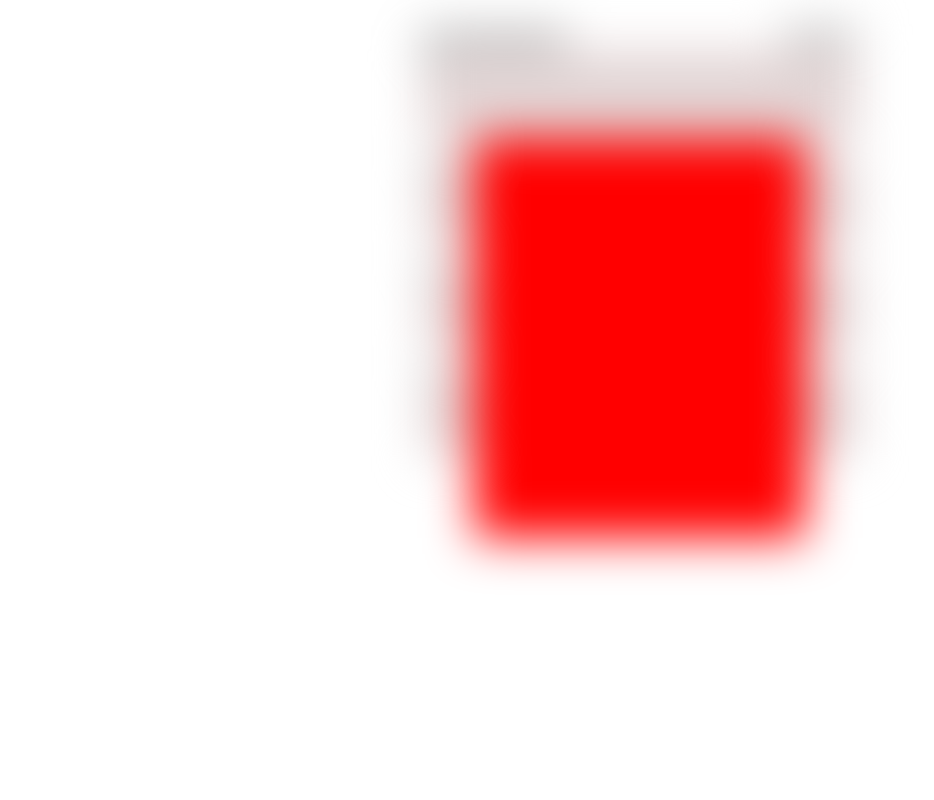
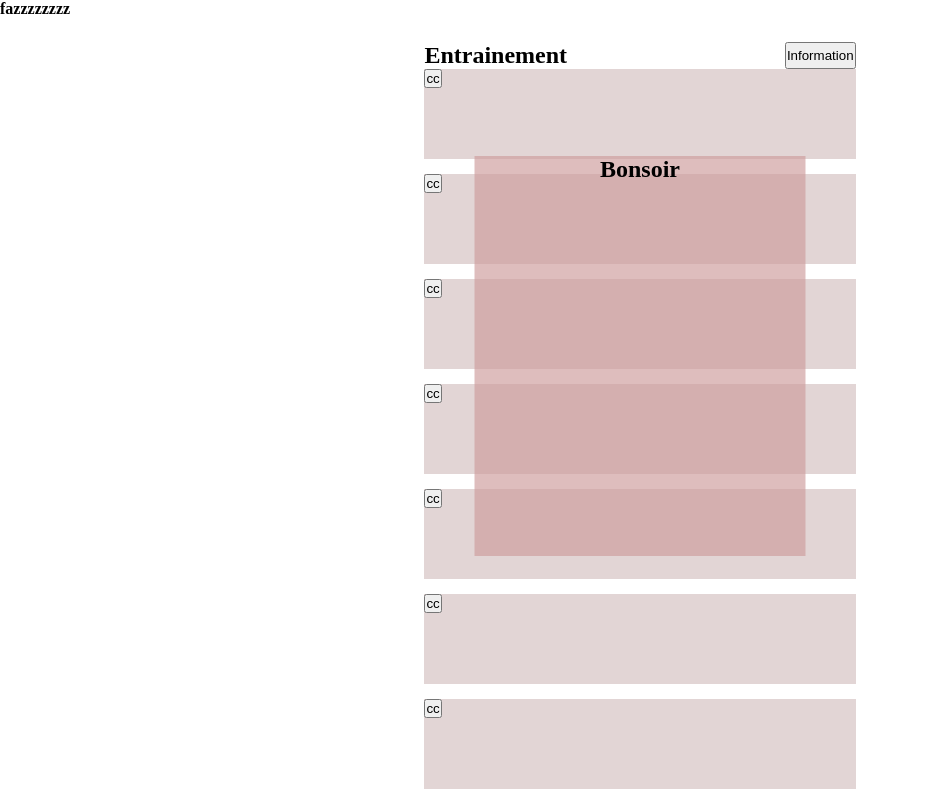
Before and after one commit to MATHieu0320/js, a plain HTML site: page index.html in a window 1280 px wide. Both pictures are taken after a click on the button "Information". Shown: the top 800 px of the page, without its empty margins (0-934 px from the left). Drawn offline with Linux system fonts and the light colour scheme.

Commit message:
Add files via upload

```diff
--- a/index.html
+++ b/index.html
@@ -7,6 +7,9 @@
     <link rel="stylesheet" href="style.css" />
   </head>
   <body>
+    <div class="test">
+      <h4>fazzzzzzzz</h4>
+    </div>
     <div class="App">
       <div class="padding">
         <nav>
@@ -28,6 +31,21 @@
           <div class="categories-container">
             <button>cc</button>
           </div>
+          <div class="categories-container">
+            <button>cc</button>
+          </div>
+          <div class="categories-container">
+            <button>cc</button>
+          </div>
+          <div class="categories-container">
+            <button>cc</button>
+          </div>
+          <div class="categories-container">
+            <button>cc</button>
+          </div>
+          <div class="categories-container">
+            <button>cc</button>
+          </div>
         </div>
       </div>
     </div>
--- a/script.js
+++ b/script.js
@@ -4,34 +4,40 @@ console.log(btn1);
 const PremierElement = document.querySelector("#cat1");
 console.log(btn1);
 let div = document.createElement("div");
+// function TrueOrFalse(bouleen,element,class) {
+//   if (bouleen == true) {
+//     bouleen = false;
+
+//   } else {
+//     bouleen = true;
+//   }
+// }
+
 app.appendChild(div);
 let bouleen = true;
+
 btn1.addEventListener("click", () => {
+  if (bouleen == true) {
+    app.classList.add("blur");
 
-
-  app.classList.toggle("blur");
-
-  //////////////////////
-
-  if (bouleen == true) {
+    div.classList.add("Information");
+    div.innerHTML = `
+  <h2>Bonsoir</h2>`;
     bouleen = false;
-    div.classList.add("Information");
-
-    console.log("vrai");
   } else {
-    console.log("faux");
     bouleen = true;
 
+    div.innerHTML = "";
     div.classList.remove("Information");
   }
 });
-document.body.addEventListener("click", (e) => {
-  console.log(e.target);
+
+app.addEventListener("click", (e) => {
+  if (e.target != btn1) {
+    div.innerHTML = "";
+
+    bouleen = true;
+    div.classList.remove("Information");
+    app.classList.remove("blur");
+  }
 });
-// if (bouleen == true) {
-//   bouleen = false;
-//   h1.style.background = "green";
-// } else {
-//   bouleen = true;
-//   h1.style.background = "red";
-// }
--- a/style.css
+++ b/style.css
@@ -15,6 +15,7 @@
 }
 nav {
   display: flex;
+  backdrop-filter: blur(15px);
 
   justify-content: space-between;
 }
@@ -24,26 +25,41 @@ h1 {
 }
 #btn1 {
   z-index: 5;
+  cursor: pointer;
 }
 .categories {
   display: flex;
   flex-direction: column;
   gap: 15px;
+  z-index: -1;
+  position: relative;
 }
 .categories-container {
   background-color: rgb(226, 213, 213);
   height: 90px;
 }
-.blur {
-  filter: blur(1.5rem);
-}
+
 .Information {
+  text-align: center;
+  z-index: 5;
   top: 15%;
   left: 50%;
   transform: translateX(-50%);
-  background-color: red;
-  filter: blur(0rem);
+  background-color: rgba(205, 155, 155, 0.657);
+
   height: 400px;
   position: absolute;
   width: 331px;
+  filter: blur(0rem);
+  z-index: 15;
 }
+.blur {
+  cursor: pointer;
+}
+.test {
+  backdrop-filter: 2rem;
+}
+h4 {
+  backdrop-filter: 0;
+  z-index: 5;
+}
```
